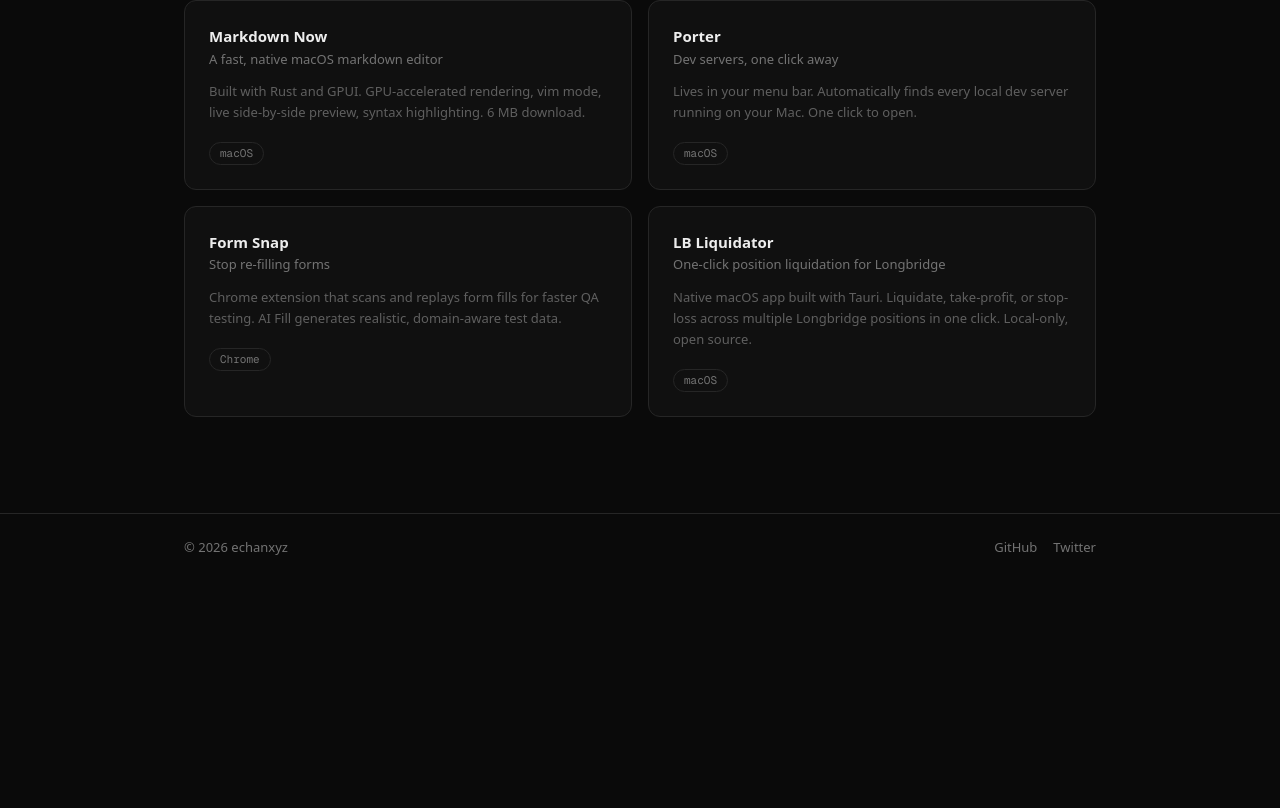
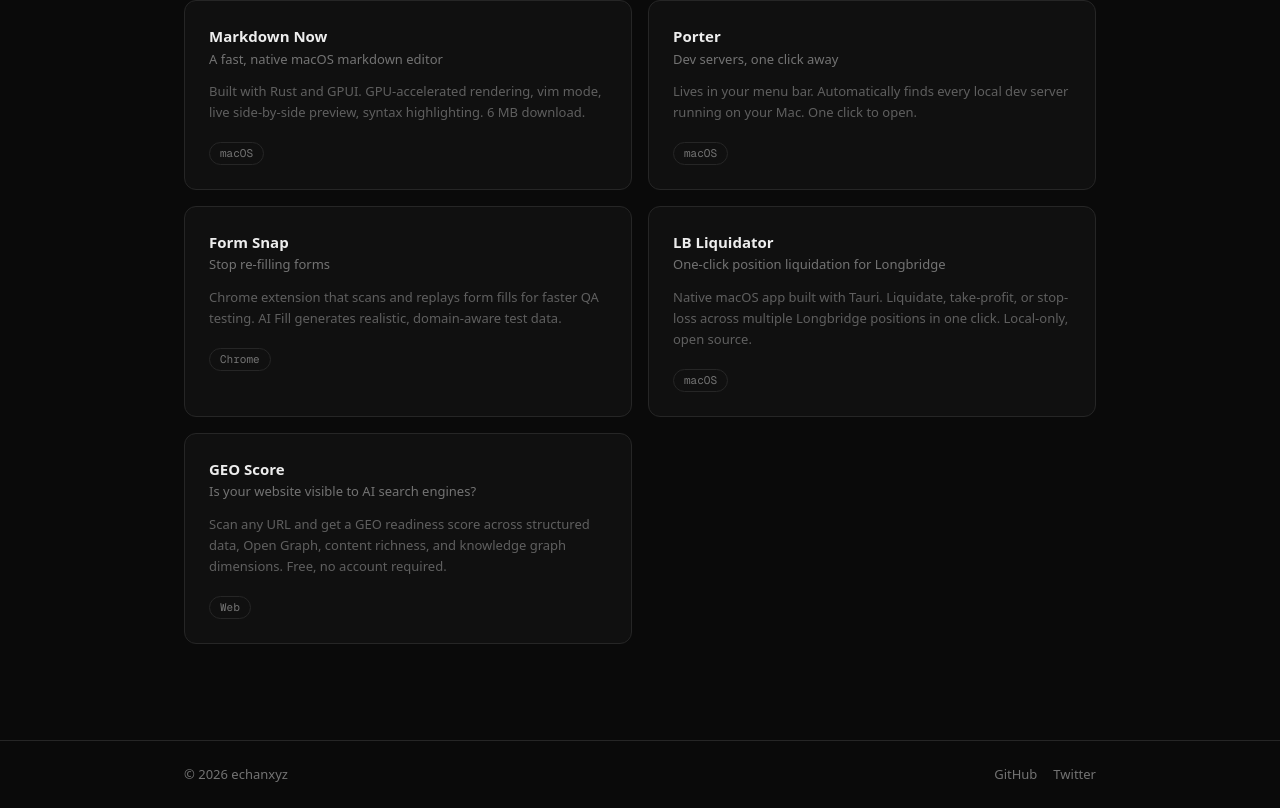
Before and after one commit to therealechan/nowornever, a Next.js app: page / in a window 1280 px wide. Shown: the part 479-1287 px from the top of the page. Before the commit the page ends 1060 px from the top, so only its background shows below. Built offline with nearby package versions, Linux system fonts and the light colour scheme.

Commit message:
feat: add GEO Score to products list

```diff
--- a/components/products.tsx
+++ b/components/products.tsx
@@ -30,6 +30,13 @@
         description: 'Native macOS app built with Tauri. Liquidate, take-profit, or stop-loss across multiple Longbridge positions in one click. Local-only, open source.',
         url: 'https://liquidator.nowornever.work',
         badge: 'macOS',
+    },
+    {
+        name: 'GEO Score',
+        tagline: 'Is your website visible to AI search engines?',
+        description: 'Scan any URL and get a GEO readiness score across structured data, Open Graph, content richness, and knowledge graph dimensions. Free, no account required.',
+        url: 'https://geo-score.nowornever.work',
+        badge: 'Web',
     },
 ]
 
```
